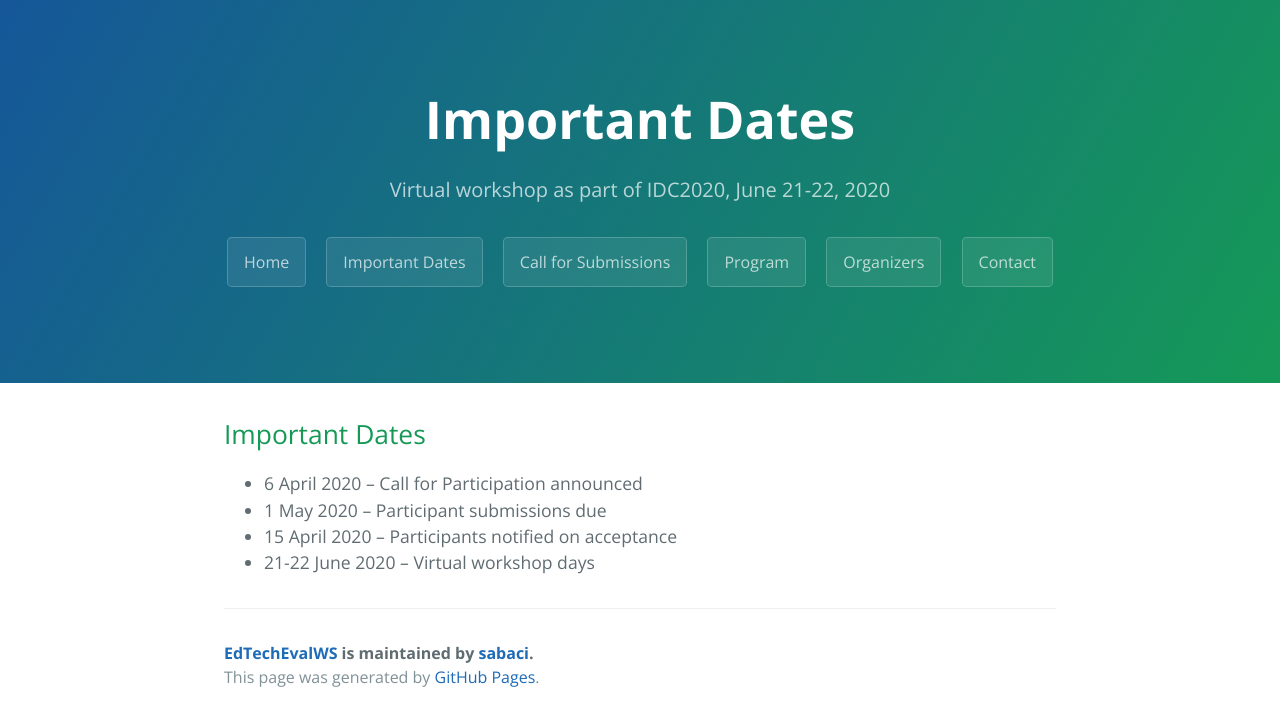
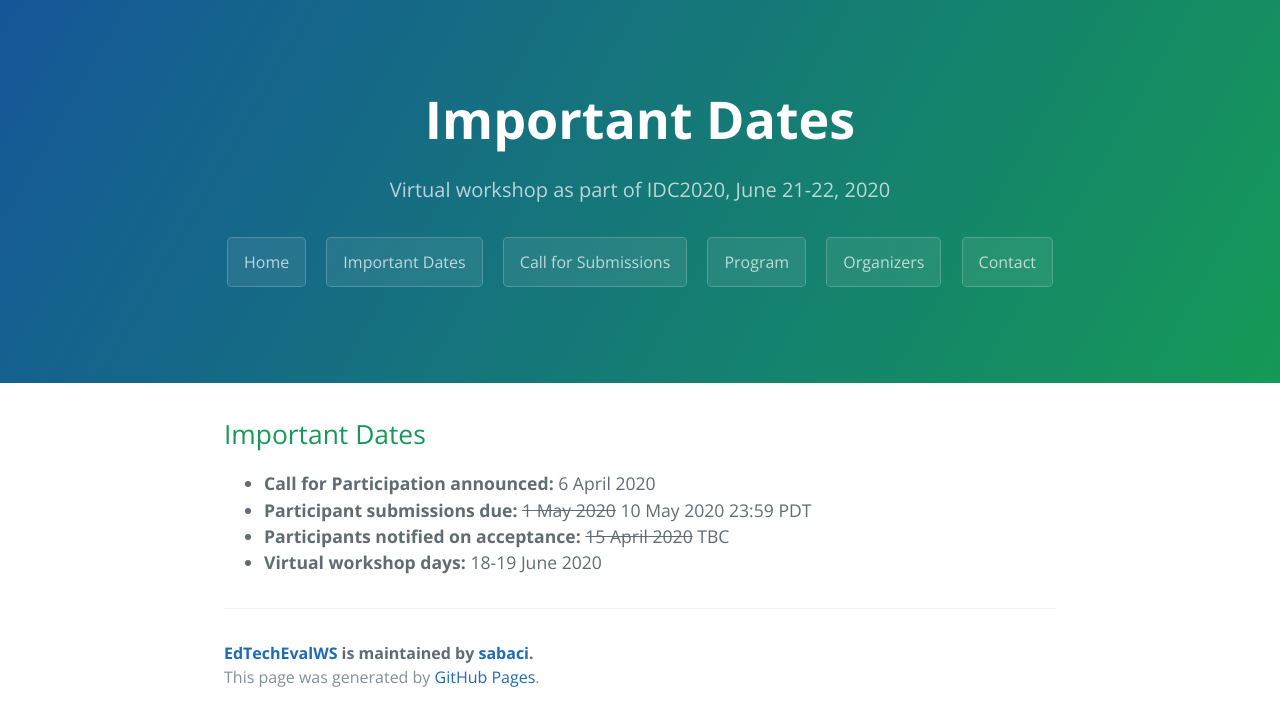
Before and after one commit to sabaci/EdTechEvalWS, a Jekyll site: the page built from updates.md, in a window 1280 px wide. Shown: the top 726 px of the page. Built offline with Jekyll 4.4.1, drawn with Linux system fonts in a browser that asks for light colours; our own code applies the rules of GitHub Pages for plain Markdown files.

Commit message:
Update updates.md

```diff
--- a/updates.md
+++ b/updates.md
@@ -1,6 +1,6 @@
 ## Important Dates
 
-- 6 April 2020 – Call for Participation announced
-- 1 May 2020 – Participant submissions due
-- 15 April 2020 – Participants notified on acceptance
-- 21-22 June 2020 – Virtual workshop days
+- **Call for Participation announced:** 6 April 2020
+- **Participant submissions due:** ~~1 May 2020~~ 10 May 2020 23:59 PDT
+- **Participants notified on acceptance:** ~~15 April 2020~~ TBC
+- **Virtual workshop days:** 18-19 June 2020
```
